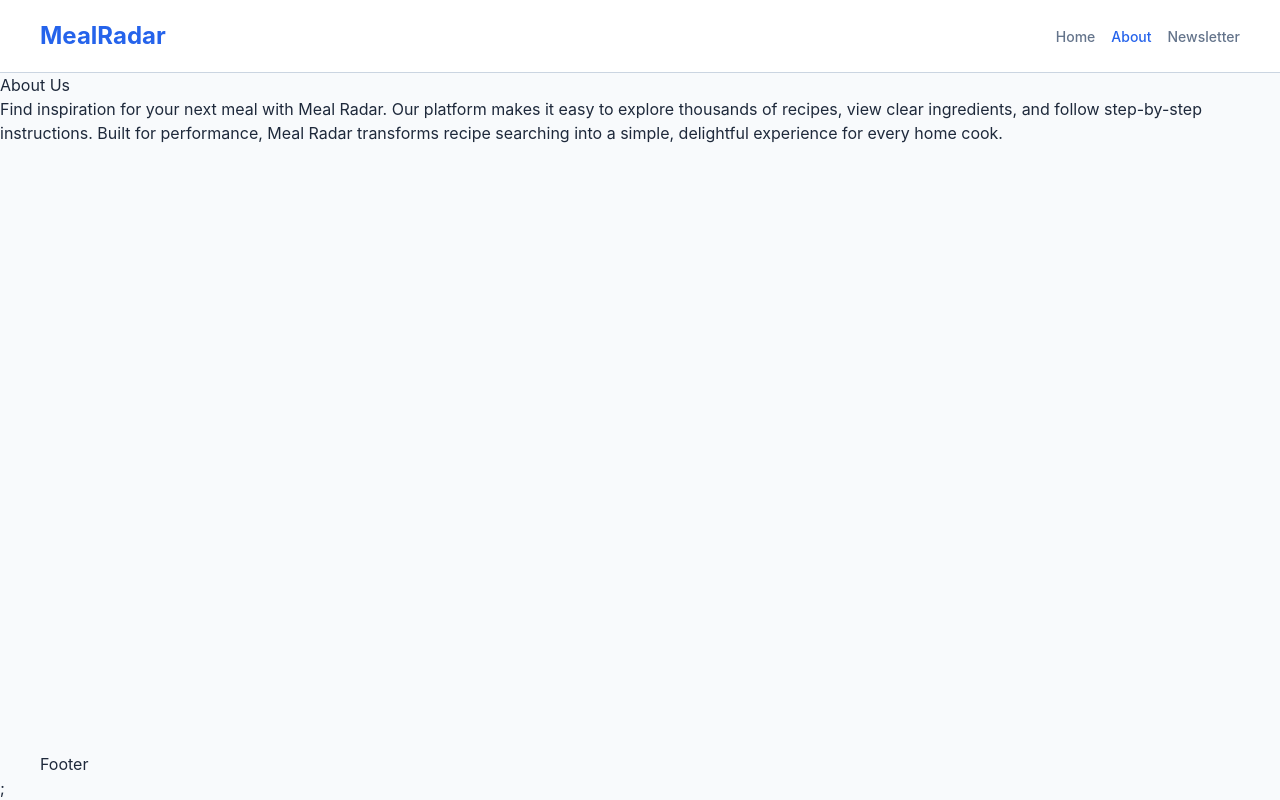
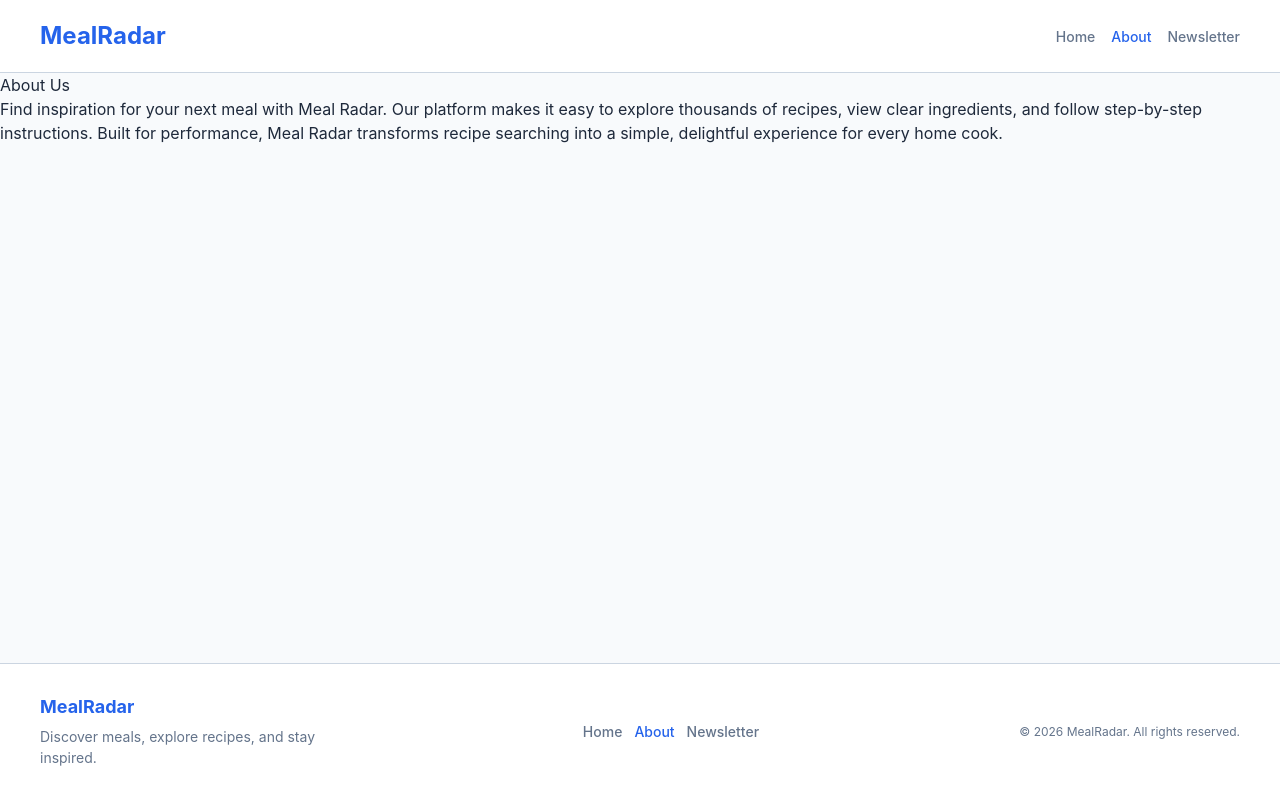
Before and after one commit to dev9fe8891/meal-radar, a React (Vite) app: page /about in a window 1280 px wide. Built offline with nearby package versions, Linux system fonts and the light colour scheme.

Commit message:
feat: enhance Footer component with structured layout and styled-components for improved styling and navigation

```diff
--- a/src/components/Footer/Footer.jsx
+++ b/src/components/Footer/Footer.jsx
@@ -1,9 +1,33 @@
+import { Link, NavLink } from "react-router-dom";
 import Wrapper from "./Footer.styled";
 
 function Footer() {
   return (
     <Wrapper className="footer">
-      <div className="footer__container container">Footer</div>;
+      <div className="footer__container container">
+        <div className="footer__brand">
+          <Link className="footer__logo" to="/">
+            MealRadar
+          </Link>
+          <p className="footer__text">
+            Discover meals, explore recipes, and stay inspired.
+          </p>
+        </div>
+
+        <nav className="footer__nav" aria-label="Footer navigation">
+          <NavLink className="footer__link" to="/">
+            Home
+          </NavLink>
+          <NavLink className="footer__link" to="/about">
+            About
+          </NavLink>
+          <NavLink className="footer__link" to="/newsletter">
+            Newsletter
+          </NavLink>
+        </nav>
+
+        <p className="footer__copy">© 2026 MealRadar. All rights reserved.</p>
+      </div>
     </Wrapper>
   );
 }
--- a/src/components/Footer/Footer.styled.js
+++ b/src/components/Footer/Footer.styled.js
@@ -1,5 +1,74 @@
 import styled from "styled-components";
 
-const Wrapper = styled.footer``;
+const Wrapper = styled.footer`
+  &.footer {
+    background-color: var(--bg-surface);
+    border-top: 1px solid var(--border-default);
+  }
+
+  .footer__container {
+    display: flex;
+    flex-direction: column;
+    align-items: flex-start;
+    gap: var(--space-4);
+    padding-block: var(--space-6);
+  }
+
+  .footer__brand {
+    display: flex;
+    flex-direction: column;
+    gap: var(--space-2);
+  }
+
+  .footer__logo {
+    font-size: var(--text-lg);
+    font-weight: var(--weight-bold);
+    line-height: var(--lh-tight);
+    color: var(--color-primary-600);
+  }
+
+  .footer__text {
+    max-width: 32ch;
+    font-size: var(--text-sm);
+    line-height: var(--lh-base);
+    color: var(--text-muted);
+  }
+
+  .footer__nav {
+    display: flex;
+    flex-wrap: wrap;
+    gap: var(--space-3);
+  }
+
+  .footer__link {
+    font-size: var(--text-sm);
+    font-weight: var(--weight-medium);
+    line-height: var(--lh-base);
+    color: var(--text-muted);
+    transition: color 0.2s ease;
+  }
+
+  .footer__link:hover,
+  .footer__link:focus-visible,
+  .footer__link.active {
+    color: var(--color-primary-600);
+  }
+
+  .footer__copy {
+    font-size: var(--text-xs);
+    line-height: var(--lh-base);
+    color: var(--text-muted);
+  }
+
+  @media (min-width: 768px) {
+    .footer__container {
+      flex-direction: row;
+      justify-content: space-between;
+      align-items: center;
+      gap: var(--space-6);
+      padding-block: var(--space-8);
+    }
+  }
+`;
 
 export default Wrapper;
--- a/src/components/Header/Header.styled.js
+++ b/src/components/Header/Header.styled.js
@@ -9,8 +9,8 @@ const Wrapper = styled.header`
   .header__container {
     display: flex;
     flex-direction: column;
+    justify-content: center;
     align-items: flex-start;
-    justify-content: center;
     gap: var(--space-3);
     min-height: 64px;
     padding-block: var(--space-3);
@@ -38,10 +38,7 @@ const Wrapper = styled.header`
   }
 
   .header__link:hover,
-  .header__link:focus-visible {
-    color: var(--color-primary-600);
-  }
-
+  .header__link:focus-visible,
   .header__link.active {
     color: var(--color-primary-600);
   }
@@ -49,8 +46,8 @@ const Wrapper = styled.header`
   @media (min-width: 768px) {
     .header__container {
       flex-direction: row;
+      justify-content: space-between;
       align-items: center;
-      justify-content: space-between;
       gap: var(--space-4);
       min-height: 72px;
       padding-block: 0;
```
